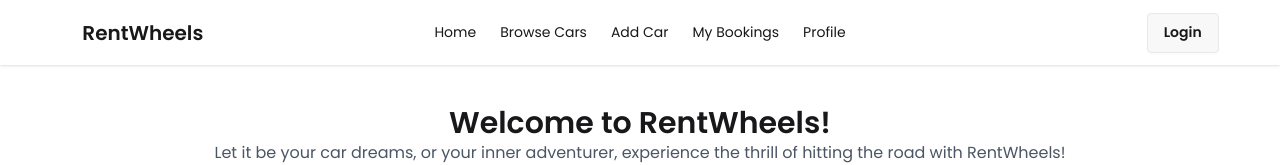
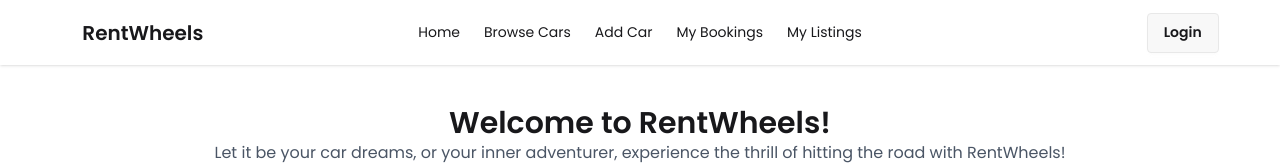
Before and after one commit to ShahinulRafi/rentwheels-frontend, a React (Vite) app: page / in a window 1280 px wide. Shown: the top 165 px of the page. Built offline with nearby package versions, Linux system fonts and the light colour scheme; no server answers.

Commit message:
nav and img issues

```diff
--- a/src/components/Header/Nav.jsx
+++ b/src/components/Header/Nav.jsx
@@ -3,6 +3,13 @@ import { NavLink } from "react-router";
 import { AuthContext } from "../../contexts/AuthContext";
 
 const Nav = () => {
+  const { user, signOutUser } = use(AuthContext);
+  const handleSignOut = () => {
+    signOutUser()
+      .then()
+      .catch((error) => alert(error.message));
+  };
+
   const links = (
     <>
       <li>
@@ -27,19 +34,19 @@ const Nav = () => {
           <NavLink to="/mybookings">My Bookings</NavLink>
         </a>
       </li>
+      <li>
+        <a>
+          <NavLink to="/mylistings">My Listings</NavLink>
+        </a>
+      </li>
 
-      <li>
-        <NavLink to="/profile">Profile</NavLink>
-      </li>
+      {user ? (
+        <li>
+          <NavLink to="/profile">Profile</NavLink>
+        </li>
+      ) : null}
     </>
   );
-
-  const { user, signOutUser } = use(AuthContext);
-  const handleSignOut = () => {
-    signOutUser()
-      .then()
-      .catch((error) => alert(error.message));
-  };
 
   return (
     <div className="">
@@ -88,9 +95,9 @@ const Nav = () => {
                 <div className="dropdown">
                   <div tabIndex={0} role="button" className="btn m-1">
                     <img
-                      className="w-4 rounded"
+                      className="w-10 rounded"
                       title={user.displayName}
-                      src={user.photoUrl}
+                      src={user.photoURL}
                       alt=""
                     />
                   </div>
```
